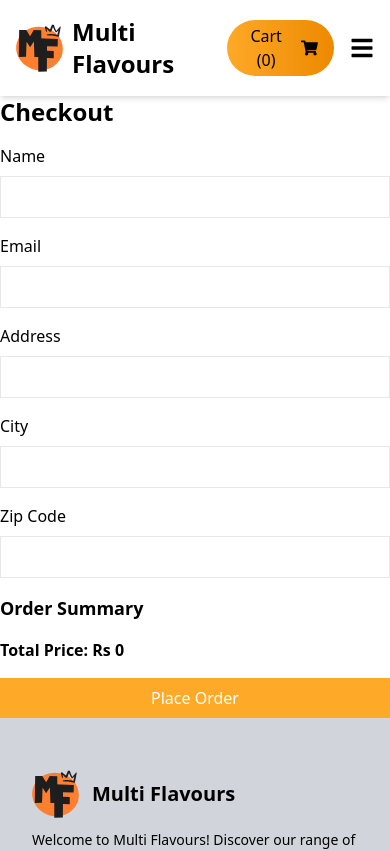
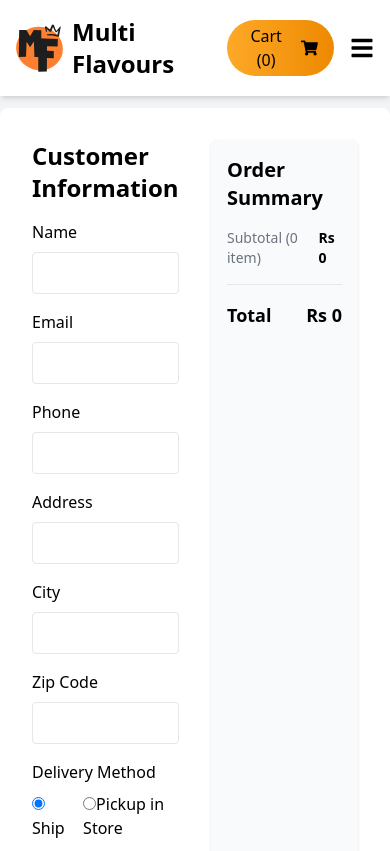
Before and after one commit to MenalinR/multiflavors, a React (Vite) app: page /Checkout in a window 390 px wide. Shown: the top 851 px of the page. Built offline with nearby package versions, Linux system fonts and the light colour scheme.

Commit message:
added phone no, deliver option

```diff
--- a/src/components/Cart/Cart.jsx
+++ b/src/components/Cart/Cart.jsx
@@ -42,6 +42,7 @@ const Cart = ({ isOpen, onClose, cartItems, onDelete }) => {
     }
 
     const totalPrice = calculateTotalPrice();
+    console.log(totalPrice);
     navigate('/Checkout', { state: { cartItems, totalPrice } });
   };
 
--- a/src/components/Checkout/Checkout.jsx
+++ b/src/components/Checkout/Checkout.jsx
@@ -3,20 +3,19 @@ import { useLocation } from 'react-router-dom';
 import emailjs from 'emailjs-com';
 
 const Checkout = () => {
-  // Use useLocation to receive cartItems and totalPrice passed from Cart.jsx
   const location = useLocation();
   const { cartItems = [], totalPrice = 0 } = location.state || {};
 
-  // Form state
   const [formData, setFormData] = useState({
     name: '',
     email: '',
+    phone: '',
     address: '',
     city: '',
-    zipCode: ''
+    zipCode: '',
+    deliveryMethod: 'ship'
   });
 
-  // Handle input change
   const handleInputChange = (e) => {
     const { name, value } = e.target;
     setFormData((prevState) => ({
@@ -25,7 +24,6 @@ const Checkout = () => {
     }));
   };
 
-  // Handle placing an order and sending email using EmailJS
   const handlePlaceOrder = (e) => {
     e.preventDefault();
 
@@ -34,9 +32,8 @@ const Checkout = () => {
       return;
     }
 
-    // Prepare the email content
     const orderDetails = cartItems.map(
-      (item) => `${item.name} (${item.quantity} x ${item.selectedValue})`
+      (item) => `${item.name} (${item.quantity} x ${item.selectedValue}${item.unit})`
     ).join(', ');
 
     const emailData = {
@@ -45,11 +42,12 @@ const Checkout = () => {
       totalPrice
     };
 
-    // Use EmailJS or another email service to send the email
     emailjs.send('service_awszyvb', 'template_ciosocd',  {
         customer_name: formData.name,
         product_list: orderDetails,
         customer_email: formData.email,
+        customer_phone: formData.phone,
+        delivery_method: formData.deliveryMethod
       },
      'K0Ef5J7b9o9PYSdzd'
     )
@@ -63,11 +61,13 @@ const Checkout = () => {
   };
 
   return (
-    <div className="checkout">
-      <h2 className="text-2xl font-semibold mb-4">Checkout</h2>
-
+    <div className="checkout-container flex justify-center items-center min-h-screen bg-gray-100">
+      <div className="checkout-content bg-white p-8 shadow-lg rounded-lg w-full max-w-4xl grid grid-cols-2 gap-8">
+        {/* Customer Info Form (Left Side) */}
+        <div className="customer-info">
+          <h2 className="text-2xl font-semibold mb-4">Customer Information</h2>
           <form onSubmit={handlePlaceOrder}>
-        {/* Customer Info Form */}
+            {/* Form fields */}
             <div className="mb-4">
               <label className="block mb-2">Name</label>
               <input
@@ -76,7 +76,7 @@ const Checkout = () => {
                 value={formData.name}
                 onChange={handleInputChange}
                 required
-            className="w-full px-4 py-2 border"
+                className="w-full px-4 py-2 border rounded"
               />
             </div>
             <div className="mb-4">
@@ -87,7 +87,18 @@ const Checkout = () => {
                 value={formData.email}
                 onChange={handleInputChange}
                 required
-            className="w-full px-4 py-2 border"
+                className="w-full px-4 py-2 border rounded"
+              />
+            </div>
+            <div className="mb-4">
+              <label className="block mb-2">Phone</label>
+              <input
+                type="text"
+                name="phone"
+                value={formData.phone}
+                onChange={handleInputChange}
+                required
+                className="w-full px-4 py-2 border rounded"
               />
             </div>
             <div className="mb-4">
@@ -98,7 +109,7 @@ const Checkout = () => {
                 value={formData.address}
                 onChange={handleInputChange}
                 required
-            className="w-full px-4 py-2 border"
+                className="w-full px-4 py-2 border rounded"
               />
             </div>
             <div className="mb-4">
@@ -109,7 +120,7 @@ const Checkout = () => {
                 value={formData.city}
                 onChange={handleInputChange}
                 required
-            className="w-full px-4 py-2 border"
+                className="w-full px-4 py-2 border rounded"
               />
             </div>
             <div className="mb-4">
@@ -120,26 +131,83 @@ const Checkout = () => {
                 value={formData.zipCode}
                 onChange={handleInputChange}
                 required
-            className="w-full px-4 py-2 border"
+                className="w-full px-4 py-2 border rounded"
               />
             </div>
-
-        {/* Order Summary */}
-        <h3 className="text-lg font-semibold mb-4">Order Summary</h3>
-        <ul className="mb-4">
-          {cartItems.map((item) => (
-            <li key={item.id}>
-              {item.name} - {item.quantity} x {item.selectedValue}
-            </li>
-          ))}
-        </ul>
-        <p className="font-bold">Total Price: Rs {totalPrice}</p>
-
+            <div className="mb-4">
+              <label className="block mb-2">Delivery Method</label>
+              <div className="flex space-x-4">
+                <label>
+                  <input
+                    type="radio"
+                    name="deliveryMethod"
+                    value="ship"
+                    checked={formData.deliveryMethod === 'ship'}
+                    onChange={handleInputChange}
+                  />
+                  Ship
+                </label>
+                <label>
+                  <input
+                    type="radio"
+                    name="deliveryMethod"
+                    value="pickup"
+                    checked={formData.deliveryMethod === 'pickup'}
+                    onChange={handleInputChange}
+                  />
+                  Pickup in Store
+                </label>
+              </div>
+            </div>
             {/* Place Order Button */}
-        <button type="submit" className="bg-primary text-white py-2 px-4 mt-4 w-full">
+            <button
+              type="submit"
+              className="bg-primary text-white py-2 px-4 rounded shadow-sm"
+            >
               Place Order
             </button>
           </form>
+        </div>
+
+        {/* Order Summary (Right Side) */}
+        <div className="order-summary bg-gray-50 p-4 rounded-md shadow">
+          <h2 className="text-xl font-semibold mb-4">Order Summary</h2>
+          <div className="mb-4">
+            {cartItems.map((item) => (
+              <div key={item.id} className="flex items-center mb-2">
+                {/* <img src={item.imageUrl} alt={item.name} className="w-12 h-12 object-cover rounded mr-4" /> */}
+                <div>
+                  <h3 className="font-semibold">{item.name}</h3>
+                  <p className="text-sm text-gray-500">{item.selectedValue} {item.unit}</p>
+                  <p className="text-sm text-gray-500">Rs {item.price}</p>
+                </div>
+              </div>
+            ))}
+          </div>
+
+          {/* Subtotal */}
+          <div className="mb-4">
+            <div className="flex justify-between">
+              <span className="text-sm text-gray-500">Subtotal ({cartItems.length} item)</span>
+              <span className="text-sm font-semibold">Rs {totalPrice}</span>
+            </div>
+          </div>
+
+          {/* Delivery Method */}
+          {formData.deliveryMethod === 'pickup' && (
+            <div className="mb-4 flex justify-between">
+              <span className="text-sm text-gray-500">Pickup in store</span>
+              <span className="text-sm font-semibold">FREE</span>
+            </div>
+          )}
+
+          {/* Total */}
+          <div className="border-t pt-4 flex justify-between items-center">
+            <span className="text-lg font-semibold">Total</span>
+            <span className="text-lg font-bold">Rs {totalPrice}</span>
+          </div>
+        </div>
+      </div>
     </div>
   );
 };
```
Lines whose indentation alone changed are shown as unchanged.
